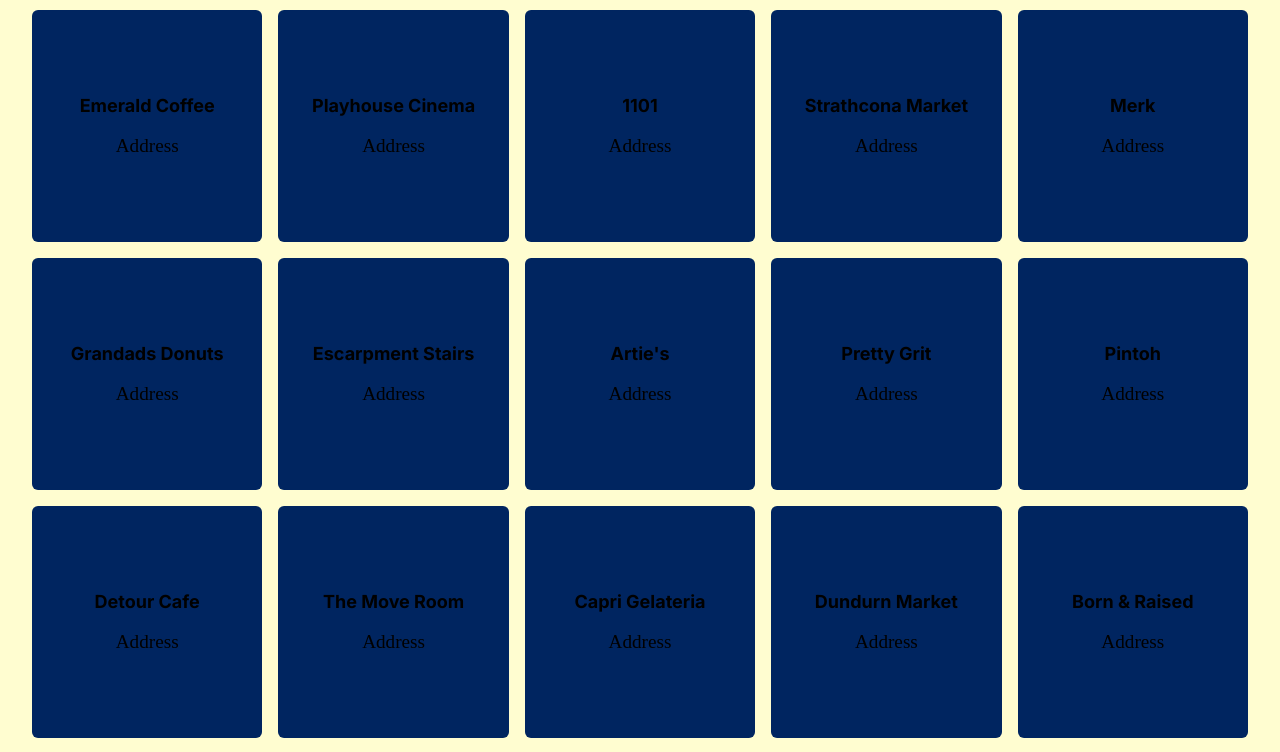
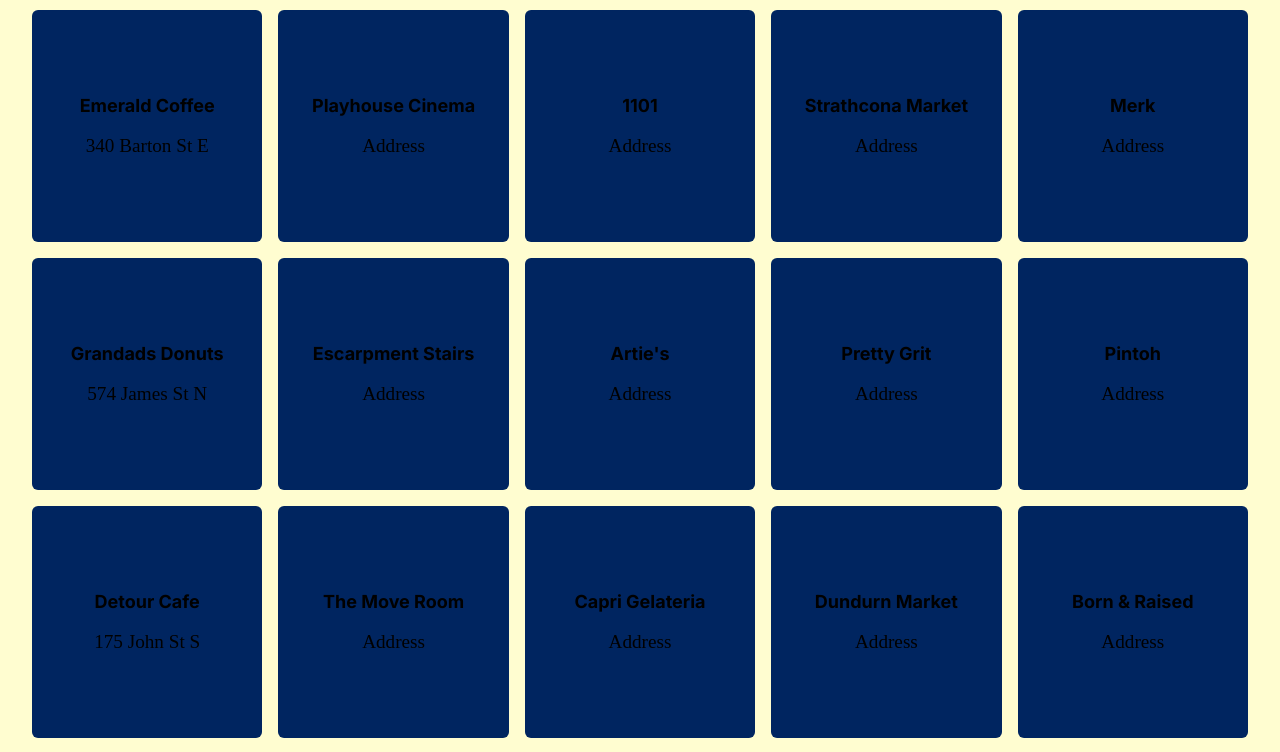
Before and after one commit to MattVinall/Hamilton-Bingo, a Next.js app: page / in a window 1280 px wide. Shown: the part 1020-1772 px from the top of the page. Built offline with nearby package versions, Linux system fonts and the light colour scheme.

Commit message:
update addresses for all the B businesses

```diff
--- a/app/constants/index.ts
+++ b/app/constants/index.ts
@@ -3,97 +3,97 @@ export const businesses = {
     {
       id: 1,
       name: "The Cannon",
-      address: "Address",
+      address: "180 Ottawa St N",
     },
     {
       id: 2,
       name: "Crown & Press",
-      address: "Address",
+      address: "303 Ottawa St N",
     },
     {
       id: 3,
       name: "Rooney's'",
-      address: "Address",
+      address: "724 Main St E",
     },
     {
       id: 4,
       name: "One For All",
-      address: "Address",
+      address: "241 King St E",
     },
     {
       id: 5,
       name: "Saint Jaimes",
-      address: "Address",
+      address: "170 James St N",
     },
     {
       id: 6,
       name: "Vintage",
-      address: "Address",
+      address: "977 King St E",
     },
     {
       id: 7,
       name: "Phin",
-      address: "Address",
+      address: "791 King St W",
     },
     {
       id: 8,
       name: "Paisley",
-      address: "Address",
+      address: "1020 King St W",
     },
     {
       id: 9,
       name: "Cafe Domestiique",
-      address: "Address",
+      address: "102 King St W, Dundas",
     },
     {
       id: 10,
       name: "Grandads Donuts",
-      address: "Address",
+      address: "574 James St N",
     },
     {
       id: 11,
       name: "Donut Monster",
-      address: "Address",
+      address: "246 Locke St S",
     },
     {
       id: 12,
       name: "Synonym",
-      address: "Address",
+      address: "328 James St N",
     },
     {
       id: 13,
       name: "Detour Cafe",
-      address: "Address",
+      address: "175 John St S",
     },
     {
       id: 14,
       name: "Relay Coffee",
-      address: "Address",
+      address: "27 Dundurn St N",
     },
     {
       id: 15,
       name: "Smalls",
-      address: "Address",
+      address: "8 Cannon St E",
     },
     {
       id: 16,
       name: "Redchurch",
-      address: "Address",
+      address: "68 King St E",
     },
     {
       id: 17,
       name: "Williams Pier 8",
-      address: "Address",
+      address: "47 Discovery Dr",
     },
     {
       id: 18,
       name: "Cafe Baffico",
-      address: "Address",
+      address: "1375 King St E",
     },
     {
       id: 19,
       name: "Emerald Coffee",
-      address: "Address",
+      address: "340 Barton St E",
     },
   ],
   I: [
```
